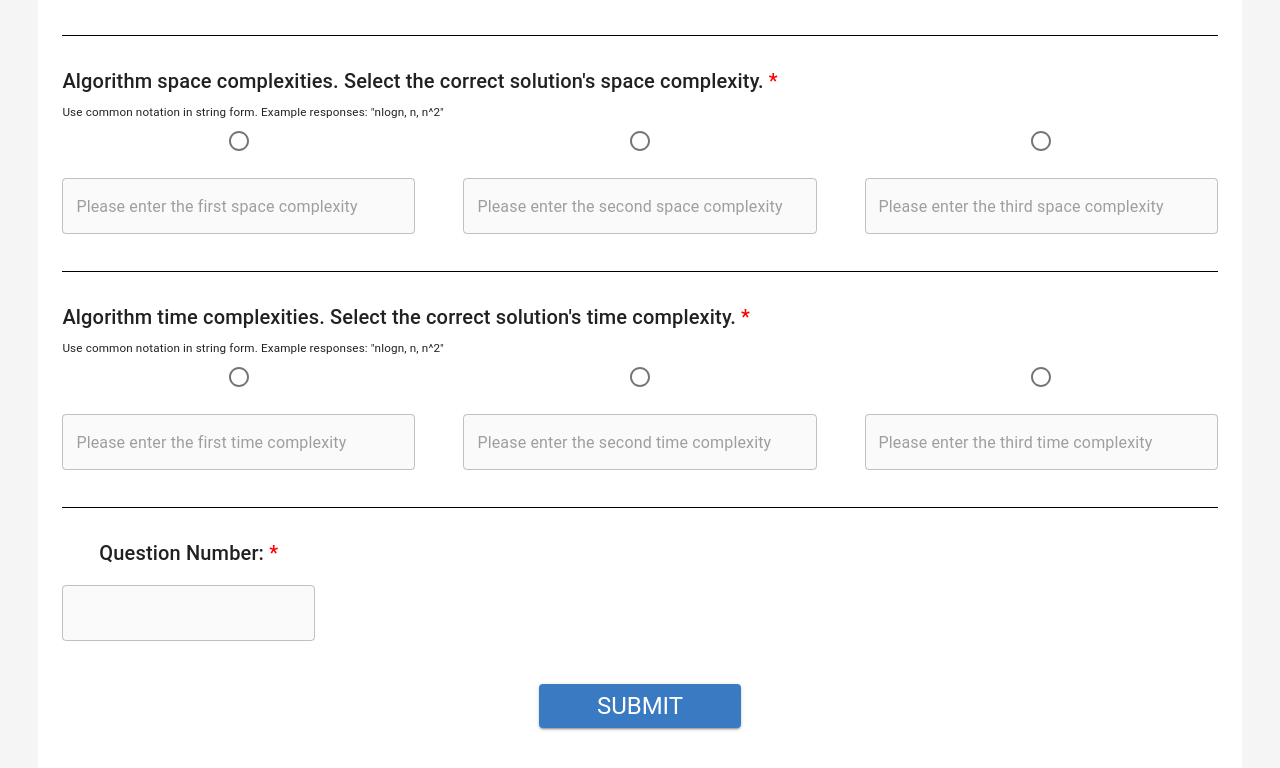
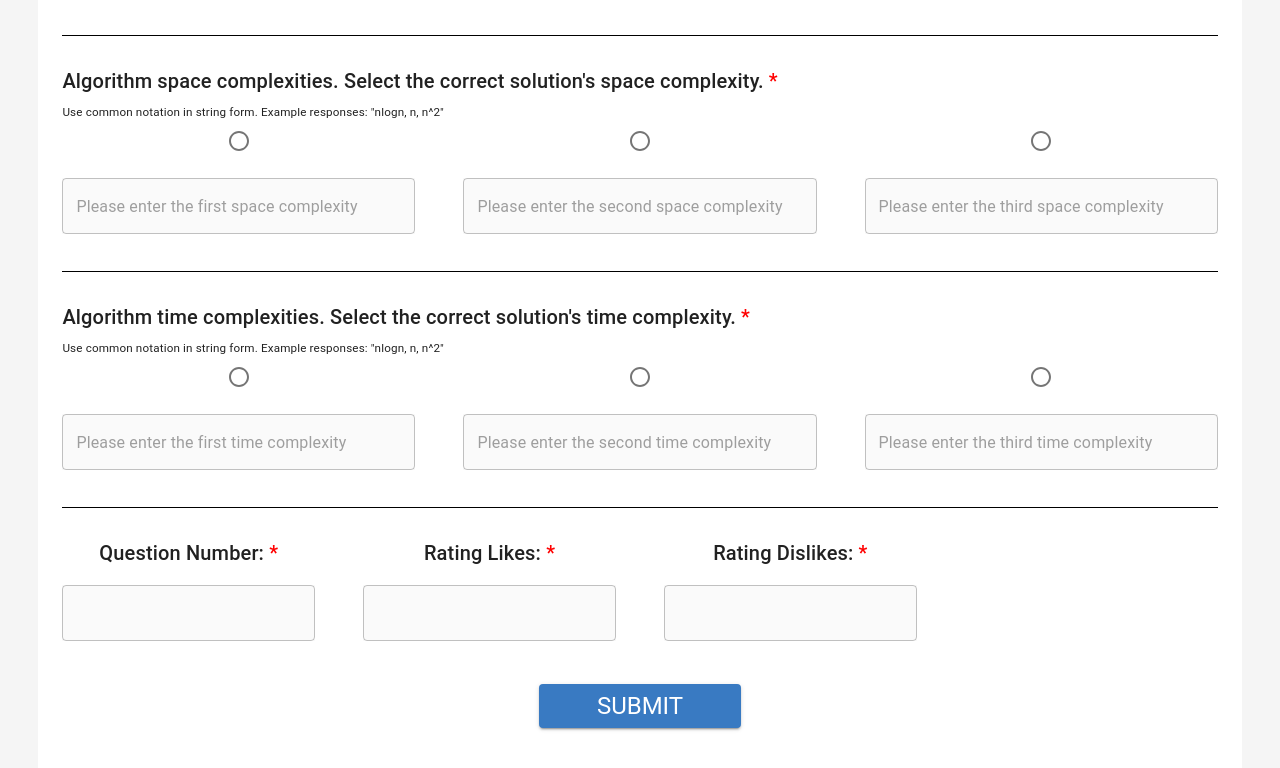
Before and after one commit to CodeletApp/codelet-site, a React (Create React App) app: page /cla/questions/portal/edit-question/1 in a window 1280 px wide. Shown: the part 1787-2555 px from the top of the page. Built offline with nearby package versions, Linux system fonts and the light colour scheme; no server answers; a web font is replaced by a local one.

Commit message:
Added inputs to edit question form for ratings

```diff
--- a/src/components/CustomHooks/useEditQuestion.js
+++ b/src/components/CustomHooks/useEditQuestion.js
@@ -81,6 +81,8 @@
         published:
           question.published !== undefined ? question.published + "" : "",
         questionNumber: question.questionNumber ? question.questionNumber : "",
+        like: question.rating ? question.rating.like : "",
+        dislike: question.rating ? question.rating.dislike : "",
       });
     }
   }, [question]);
@@ -113,6 +115,8 @@
       timeComplexitySolutionIndex,
       published,
       questionNumber,
+      like,
+      dislike,
     } = data;
     const approaches = [approach1, approach2, approach3];
     const codeBank = [algorithm1, algorithm2, algorithm3];
@@ -152,6 +156,8 @@
         solution,
         published,
         questionNumber,
+        "rating.like": parseInt(like),
+        "rating.dislike": parseInt(dislike),
       },
     });
     if (response.status >= 200 && response.status < 300) {
--- a/src/components/QuestionForm/QuestionForm.js
+++ b/src/components/QuestionForm/QuestionForm.js
@@ -463,6 +463,8 @@
             defaultValue=""
             rules={{ required: true }}
           />
+          {showAdminFields ? (
+            <>
               <Divider className={classes.divider} />
               <Grid container spacing={6}>
                 <Grid item xs={12} sm={3} className={classes.button}>
@@ -482,7 +484,47 @@
                     fullWidth
                   />
                 </Grid>
+                <Grid item xs={12} sm={3} className={classes.button}>
+                  <Typography variant="h6">
+                    Rating Likes:{" "}
+                    <span className={classes.requiredAsterisk}>*</span>
+                  </Typography>
+                  <TextField
+                    type="number"
+                    variant="outlined"
+                    className={classes.input}
+                    margin="normal"
+                    required
+                    id="like"
+                    name="like"
+                    inputRef={register}
+                    fullWidth
+                    InputProps={{ inputProps: { min: 0 } }}
+                  />
                 </Grid>
+                <Grid item xs={12} sm={3} className={classes.button}>
+                  <Typography variant="h6">
+                    Rating Dislikes:{" "}
+                    <span className={classes.requiredAsterisk}>*</span>
+                  </Typography>
+                  <TextField
+                    type="number"
+                    variant="outlined"
+                    className={classes.input}
+                    margin="normal"
+                    required
+                    id="dislike"
+                    name="dislike"
+                    inputRef={register}
+                    fullWidth
+                    InputProps={{ inputProps: { min: 0 } }}
+                  />
+                </Grid>
+              </Grid>
+            </>
+          ) : (
+            <span />
+          )}
           <Grid className={classes.button}>
             <Button
               className={classes.submitButton}
```
Lines whose indentation alone changed are shown as unchanged.
